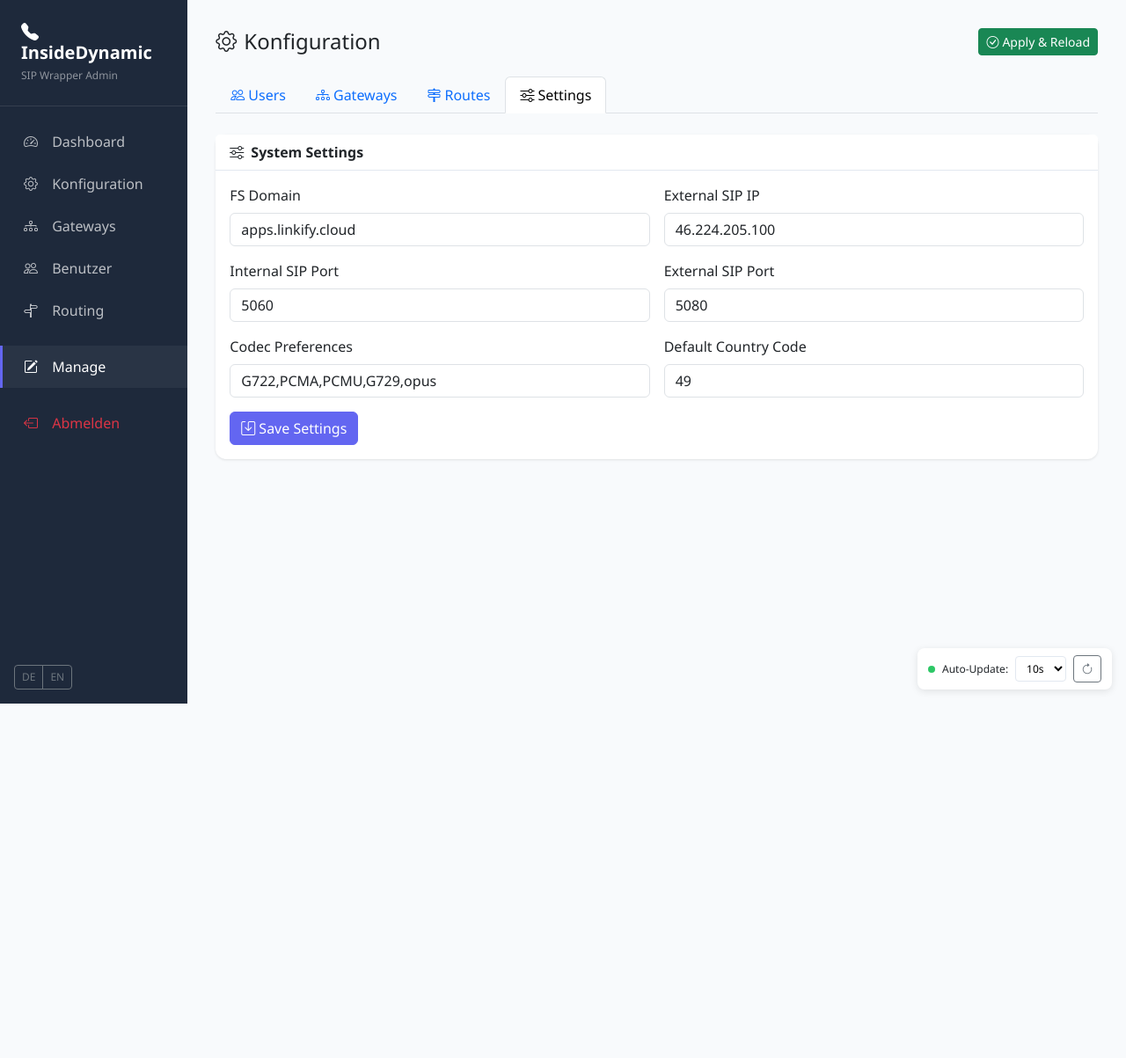
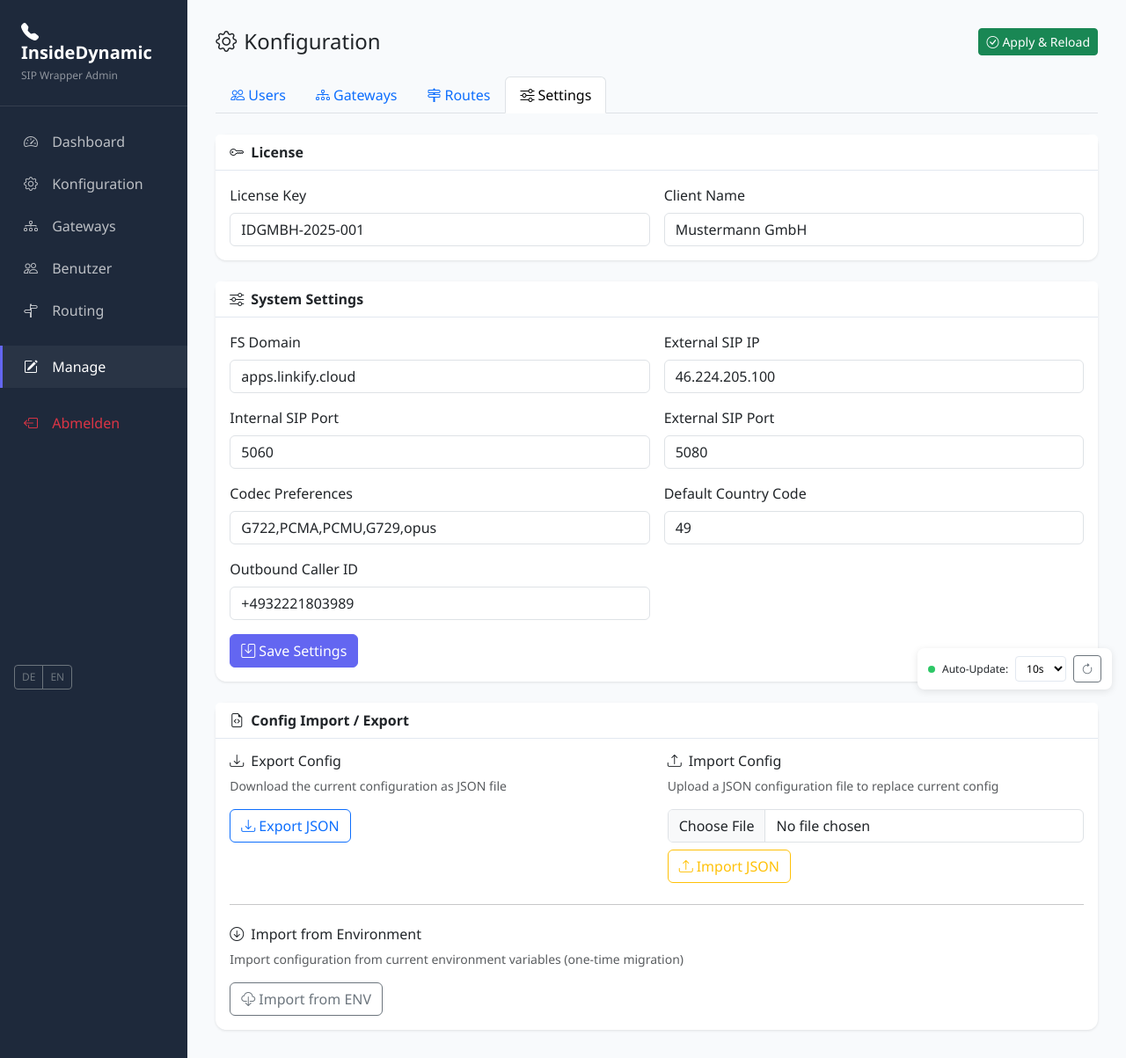
Before and after one commit to insidedynamic-de/sip_wrapper, a Flask app: page /manage in a window 1280 px wide, after a click on "Settings". Shown: the whole page at 88% size. Before the commit the page ends 800 px from the top, so only its background shows below. Run offline with Flask 3, Linux system fonts and the light colour scheme; the visitor is signed in with stand-in values (Sample User, id 1); some libraries are stand-ins or nearby versions.

Commit message:
feat: add config import/export functionality
- Add /api/config/export and /api/config/import API endpoints
- Add /api/crud/license, /api/crud/defaults endpoints
- Add exportConfig(), importConfig(), importFromEnv() JS functions
- Update saveSettings() to save license and outbound_caller_id
- Add License section and Import/Export UI to manage.html

Co-Authored-By: Claude Opus 4.5 <noreply@anthropic.com>

```diff
--- a/admin/app.py
+++ b/admin/app.py
@@ -978,6 +978,97 @@ def crud_import_from_env():
     })
 
 ################################################################################
+# Config File Import/Export
+################################################################################
+
+@app.route('/api/config/export', methods=['GET'])
+@login_required
+def api_export_config_file():
+    """Export full JSON config as downloadable file"""
+    from flask import Response
+    config = config_store.get_full_config()
+
+    # Create filename with timestamp
+    from datetime import datetime
+    timestamp = datetime.now().strftime('%Y%m%d_%H%M%S')
+    filename = f"wrapper_config_{timestamp}.json"
+
+    json_content = json.dumps(config, indent=2, ensure_ascii=False)
+
+    return Response(
+        json_content,
+        mimetype='application/json',
+        headers={
+            'Content-Disposition': f'attachment; filename={filename}',
+            'Content-Type': 'application/json; charset=utf-8'
+        }
+    )
+
+@app.route('/api/config/import', methods=['POST'])
+@login_required
+def api_import_config_file():
+    """Import JSON config from uploaded file"""
+    # Check if file was uploaded
+    if 'file' not in request.files:
+        # Try to get JSON from request body
+        if request.is_json:
+            try:
+                new_config = request.json
+            except Exception as e:
+                return jsonify({'success': False, 'error': f'Invalid JSON: {e}'})
+        else:
+            return jsonify({'success': False, 'error': 'No file uploaded'})
+    else:
+        file = request.files['file']
+        if file.filename == '':
+            return jsonify({'success': False, 'error': 'No file selected'})
+
+        try:
+            content = file.read().decode('utf-8')
+            new_config = json.loads(content)
+        except json.JSONDecodeError as e:
+            return jsonify({'success': False, 'error': f'Invalid JSON: {e}'})
+        except Exception as e:
+            return jsonify({'success': False, 'error': f'Error reading file: {e}'})
+
+    # Validate config structure
+    required_keys = ['users', 'gateways', 'routes']
+    for key in required_keys:
+        if key not in new_config:
+            return jsonify({'success': False, 'error': f'Missing required key: {key}'})
+
+    # Backup current config
+    try:
+        current_config = config_store.get_full_config()
+        backup_path = config_store.get_config_path()
+        backup_file = str(backup_path) + '.backup'
+        with open(backup_file, 'w', encoding='utf-8') as f:
+            json.dump(current_config, f, indent=2, ensure_ascii=False)
+    except Exception as e:
+        print(f"Warning: Could not create backup: {e}")
+
+    # Merge with defaults to ensure all required fields exist
+    for key in config_store.DEFAULT_CONFIG:
+        if key not in new_config:
+            new_config[key] = config_store.DEFAULT_CONFIG[key]
+
+    # Save new config
+    if config_store.save_config(new_config):
+        return jsonify({
+            'success': True,
+            'message': 'Config imported successfully',
+            'stats': {
+                'users': len(new_config.get('users', [])),
+                'gateways': len(new_config.get('gateways', [])),
+                'acl_users': len(new_config.get('acl_users', [])),
+                'inbound_routes': len(new_config.get('routes', {}).get('inbound', [])),
+                'user_routes': len(new_config.get('routes', {}).get('user_routes', []))
+            }
+        })
+    else:
+        return jsonify({'success': False, 'error': 'Failed to save config'})
+
+################################################################################
 # CRUD API - Export & Apply
 ################################################################################
 
--- a/admin/static/js/manage.js
+++ b/admin/static/js/manage.js
@@ -98,6 +98,15 @@ async function loadSettings() {
     document.getElementById('setting-external-sip-port').value = settings.external_sip_port || 5080;
     document.getElementById('setting-codec-prefs').value = settings.codec_prefs || '';
     document.getElementById('setting-country-code').value = settings.default_country_code || '49';
+
+    // Load license
+    const license = await apiGet('/api/crud/license');
+    document.getElementById('setting-license-key').value = license.key || '';
+    document.getElementById('setting-client-name').value = license.client_name || '';
+
+    // Load defaults (outbound_caller_id)
+    const defaults = await apiGet('/api/crud/defaults');
+    document.getElementById('setting-outbound-caller-id').value = defaults.outbound_caller_id || '';
 }
 
 // =============================================================================
@@ -538,7 +547,8 @@ async function deleteUserRoute(username) {
 // =============================================================================
 
 async function saveSettings() {
-    const data = {
+    // Save settings
+    const settingsData = {
         fs_domain: document.getElementById('setting-fs-domain').value,
         external_sip_ip: document.getElementById('setting-external-sip-ip').value,
         internal_sip_port: parseInt(document.getElementById('setting-internal-sip-port').value) || 5060,
@@ -547,11 +557,28 @@ async function saveSettings() {
         default_country_code: document.getElementById('setting-country-code').value
     };
 
-    const result = await apiPut('/api/crud/settings', data);
-    if (result.success) {
+    // Save license
+    const licenseData = {
+        key: document.getElementById('setting-license-key').value,
+        client_name: document.getElementById('setting-client-name').value
+    };
+
+    // Save defaults (outbound_caller_id)
+    const defaultsData = {
+        outbound_caller_id: document.getElementById('setting-outbound-caller-id').value
+    };
+
+    const results = await Promise.all([
+        apiPut('/api/crud/settings', settingsData),
+        apiPut('/api/crud/license', licenseData),
+        apiPut('/api/crud/defaults', defaultsData)
+    ]);
+
+    const allSuccess = results.every(r => r.success);
+    if (allSuccess) {
         showToast('Success', 'Settings saved', 'success');
     } else {
-        showToast('Error', result.message, 'error');
+        showToast('Error', 'Failed to save some settings', 'error');
     }
 }
 
@@ -571,6 +598,91 @@ async function applyConfig() {
 }
 
 // =============================================================================
+// Config Import / Export
+// =============================================================================
+
+async function exportConfig() {
+    try {
+        const response = await fetch('/api/config/export');
+        if (!response.ok) {
+            throw new Error('Export failed');
+        }
+
+        const blob = await response.blob();
+        const url = window.URL.createObjectURL(blob);
+        const a = document.createElement('a');
+        a.href = url;
+        a.download = 'wrapper_config.json';
+        document.body.appendChild(a);
+        a.click();
+        document.body.removeChild(a);
+        window.URL.revokeObjectURL(url);
+
+        showToast('Success', 'Config exported', 'success');
+    } catch (e) {
+        showToast('Error', 'Export failed: ' + e.message, 'error');
+    }
+}
+
+async function importConfig() {
+    const fileInput = document.getElementById('config-file-input');
+    if (!fileInput.files.length) {
+        showToast('Error', 'Please select a JSON file', 'error');
+        return;
+    }
+
+    const file = fileInput.files[0];
+    if (!file.name.endsWith('.json')) {
+        showToast('Error', 'Please select a .json file', 'error');
+        return;
+    }
+
+    if (!confirm('Import config will overwrite all current settings. Continue?')) {
+        return;
+    }
+
+    try {
+        const text = await file.text();
+        const json = JSON.parse(text);
+
+        const response = await fetch('/api/config/import', {
+            method: 'POST',
+            headers: { 'Content-Type': 'application/json' },
+            body: JSON.stringify(json)
+        });
+
+        const result = await response.json();
+        if (result.success) {
+            showToast('Success', result.message, 'success');
+            fileInput.value = '';
+            await loadAll();
+        } else {
+            showToast('Error', result.message, 'error');
+        }
+    } catch (e) {
+        showToast('Error', 'Invalid JSON file: ' + e.message, 'error');
+    }
+}
+
+async function importFromEnv() {
+    if (!confirm('Import from ENV variables? This will merge ENV config into current settings.')) {
+        return;
+    }
+
+    try {
+        const result = await apiPost('/api/crud/import-env', {});
+        if (result.success) {
+            showToast('Success', result.message, 'success');
+            await loadAll();
+        } else {
+            showToast('Error', result.message, 'error');
+        }
+    } catch (e) {
+        showToast('Error', 'Import failed: ' + e.message, 'error');
+    }
+}
+
+// =============================================================================
 // Init
 // =============================================================================
 
--- a/admin/templates/manage.html
+++ b/admin/templates/manage.html
@@ -197,7 +197,27 @@
 
     <!-- Settings Tab -->
     <div class="tab-pane fade" id="settings-tab">
-        <div class="card">
+        <!-- License -->
+        <div class="card mb-4">
+            <div class="card-header">
+                <i class="bi bi-key me-2"></i>License
+            </div>
+            <div class="card-body">
+                <div class="row g-3">
+                    <div class="col-md-6">
+                        <label class="form-label">License Key</label>
+                        <input type="text" class="form-control" id="setting-license-key" placeholder="XXXXX-XXXXX-XXXXX">
+                    </div>
+                    <div class="col-md-6">
+                        <label class="form-label">Client Name</label>
+                        <input type="text" class="form-control" id="setting-client-name" placeholder="Company GmbH">
+                    </div>
+                </div>
+            </div>
+        </div>
+
+        <!-- System Settings -->
+        <div class="card mb-4">
             <div class="card-header">
                 <i class="bi bi-sliders me-2"></i>System Settings
             </div>
@@ -227,10 +247,50 @@
                         <label class="form-label">Default Country Code</label>
                         <input type="text" class="form-control" id="setting-country-code" value="49">
                     </div>
+                    <div class="col-md-6">
+                        <label class="form-label">Outbound Caller ID</label>
+                        <input type="text" class="form-control" id="setting-outbound-caller-id" placeholder="+4932221803989">
+                    </div>
                 </div>
                 <button class="btn btn-primary mt-3" onclick="saveSettings()">
                     <i class="bi bi-save me-1"></i>Save Settings
                 </button>
+            </div>
+        </div>
+
+        <!-- Config Import/Export -->
+        <div class="card">
+            <div class="card-header">
+                <i class="bi bi-file-earmark-code me-2"></i>Config Import / Export
+            </div>
+            <div class="card-body">
+                <div class="row g-4">
+                    <div class="col-md-6">
+                        <h6><i class="bi bi-download me-2"></i>Export Config</h6>
+                        <p class="text-muted small">Download the current configuration as JSON file</p>
+                        <button class="btn btn-outline-primary" onclick="exportConfig()">
+                            <i class="bi bi-download me-1"></i>Export JSON
+                        </button>
+                    </div>
+                    <div class="col-md-6">
+                        <h6><i class="bi bi-upload me-2"></i>Import Config</h6>
+                        <p class="text-muted small">Upload a JSON configuration file to replace current config</p>
+                        <input type="file" class="form-control mb-2" id="config-file-input" accept=".json">
+                        <button class="btn btn-outline-warning" onclick="importConfig()">
+                            <i class="bi bi-upload me-1"></i>Import JSON
+                        </button>
+                    </div>
+                </div>
+                <hr class="my-4">
+                <div class="row">
+                    <div class="col-12">
+                        <h6><i class="bi bi-arrow-down-circle me-2"></i>Import from Environment</h6>
+                        <p class="text-muted small">Import configuration from current environment variables (one-time migration)</p>
+                        <button class="btn btn-outline-secondary" onclick="importFromEnv()">
+                            <i class="bi bi-cloud-download me-1"></i>Import from ENV
+                        </button>
+                    </div>
+                </div>
             </div>
         </div>
     </div>
```
